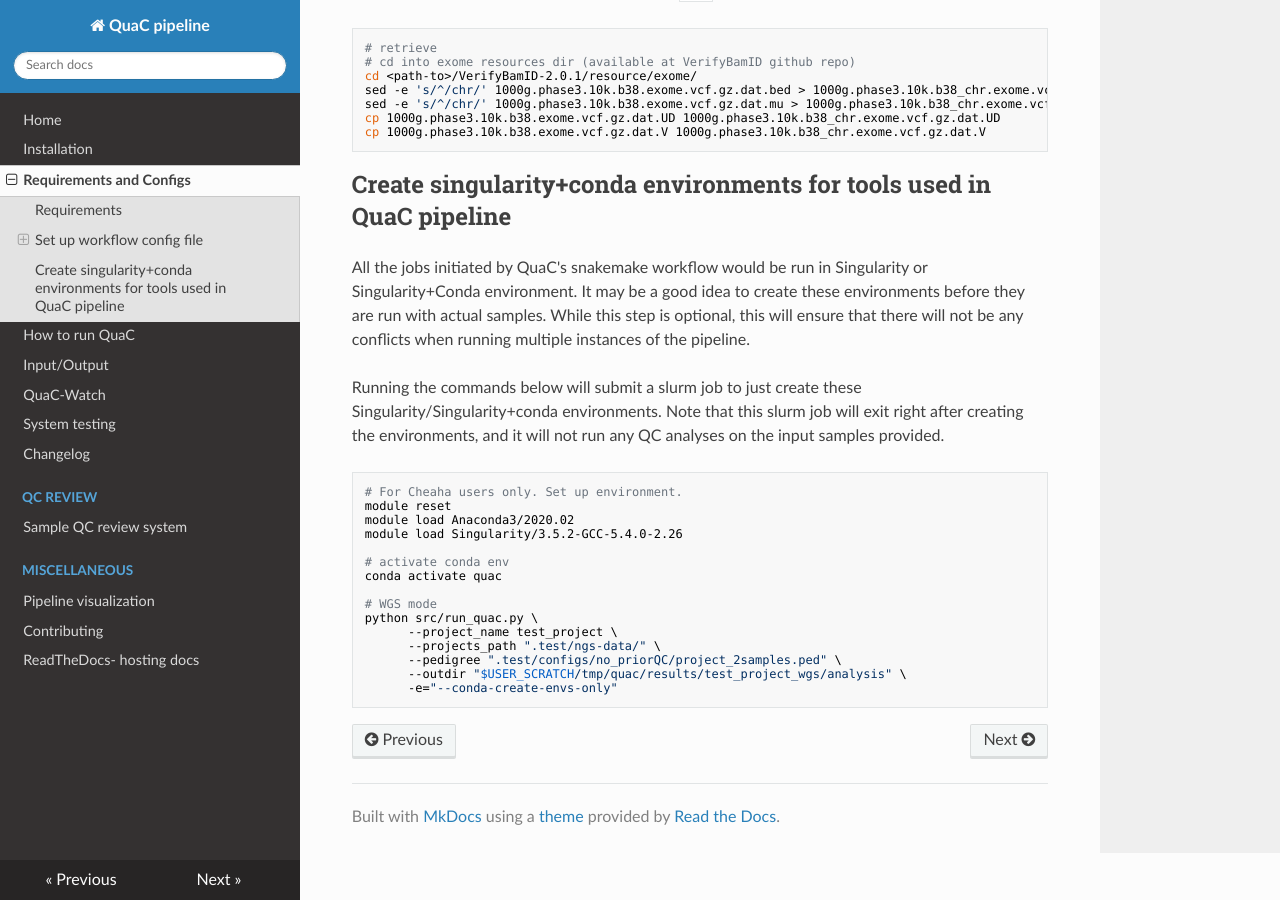
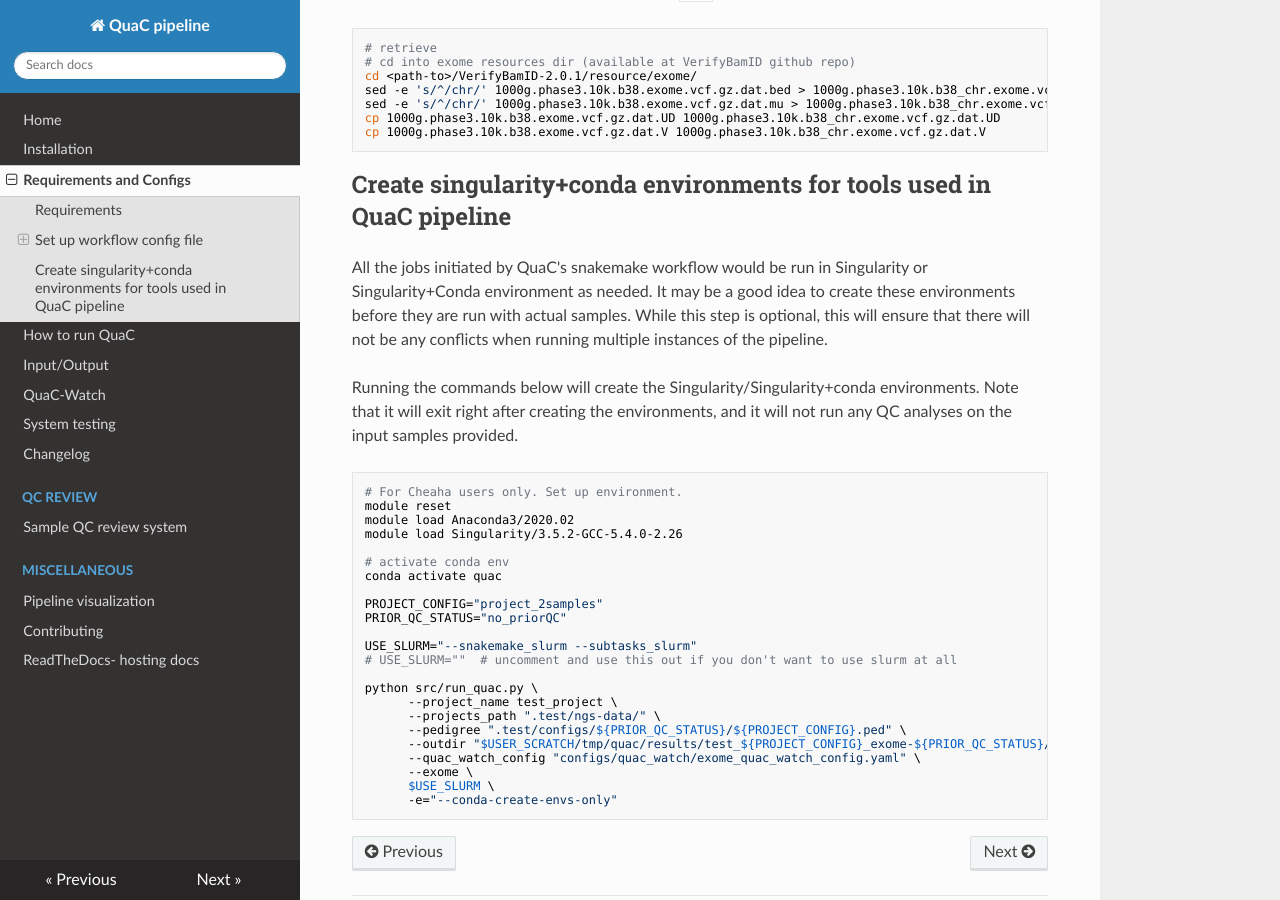
Before and after one commit to uab-cgds-worthey/quac, an MkDocs documentation site: the page built from docs/reqts_configs.md, in a window 1280 px wide and 900 px high, scrolled down 1547 px. Built offline with MkDocs 1.6.1, drawn with Linux system fonts in a browser that asks for light colours; nearby versions of some CDN libraries.

Commit message:
updates cmd for singularity+conda env creation

````diff
--- a/docs/reqts_configs.md
+++ b/docs/reqts_configs.md
@@ -65,13 +65,12 @@ cp 1000g.phase3.10k.b38.exome.vcf.gz.dat.V 1000g.phase3.10k.b38_chr.exome.vcf.gz
 
 ## Create singularity+conda environments for tools used in QuaC pipeline
 
-All the jobs initiated by QuaC's snakemake workflow would be run in Singularity or Singularity+Conda environment. It may
-be a good idea to create these environments before they are run with actual samples. While this step is optional, this
-will ensure that there will not be any conflicts when running multiple instances of the pipeline.
+All the jobs initiated by QuaC's snakemake workflow would be run in Singularity or Singularity+Conda environment as
+needed. It may be a good idea to create these environments before they are run with actual samples. While this step is
+optional, this will ensure that there will not be any conflicts when running multiple instances of the pipeline.
 
-Running the commands below will submit a slurm job to just create these Singularity/Singularity+conda environments. Note
-that this slurm job will exit right after creating the environments, and it will not run any QC analyses on the input
-samples provided.
+Running the commands below will create the Singularity/Singularity+conda environments. Note that it will exit right
+after creating the environments, and it will not run any QC analyses on the input samples provided.
 
 ```sh
 # For Cheaha users only. Set up environment.
@@ -82,11 +81,19 @@ module load Singularity/3.5.2-GCC-5.4.0-2.26
 # activate conda env
 conda activate quac
 
-# WGS mode
+PROJECT_CONFIG="project_2samples"
+PRIOR_QC_STATUS="no_priorQC"
+
+USE_SLURM="--snakemake_slurm --subtasks_slurm"
+# USE_SLURM=""  # uncomment and use this out if you don't want to use slurm at all
+
 python src/run_quac.py \
       --project_name test_project \
       --projects_path ".test/ngs-data/" \
-      --pedigree ".test/configs/no_priorQC/project_2samples.ped" \
-      --outdir "$USER_SCRATCH/tmp/quac/results/test_project_wgs/analysis" \
+      --pedigree ".test/configs/${PRIOR_QC_STATUS}/${PROJECT_CONFIG}.ped" \
+      --outdir "$USER_SCRATCH/tmp/quac/results/test_${PROJECT_CONFIG}_exome-${PRIOR_QC_STATUS}/analysis" \
+      --quac_watch_config "configs/quac_watch/exome_quac_watch_config.yaml" \
+      --exome \
+      $USE_SLURM \
       -e="--conda-create-envs-only"
 ```
````
Also changed, not shown: docs/system_testing.md (+2 -0 lines).
